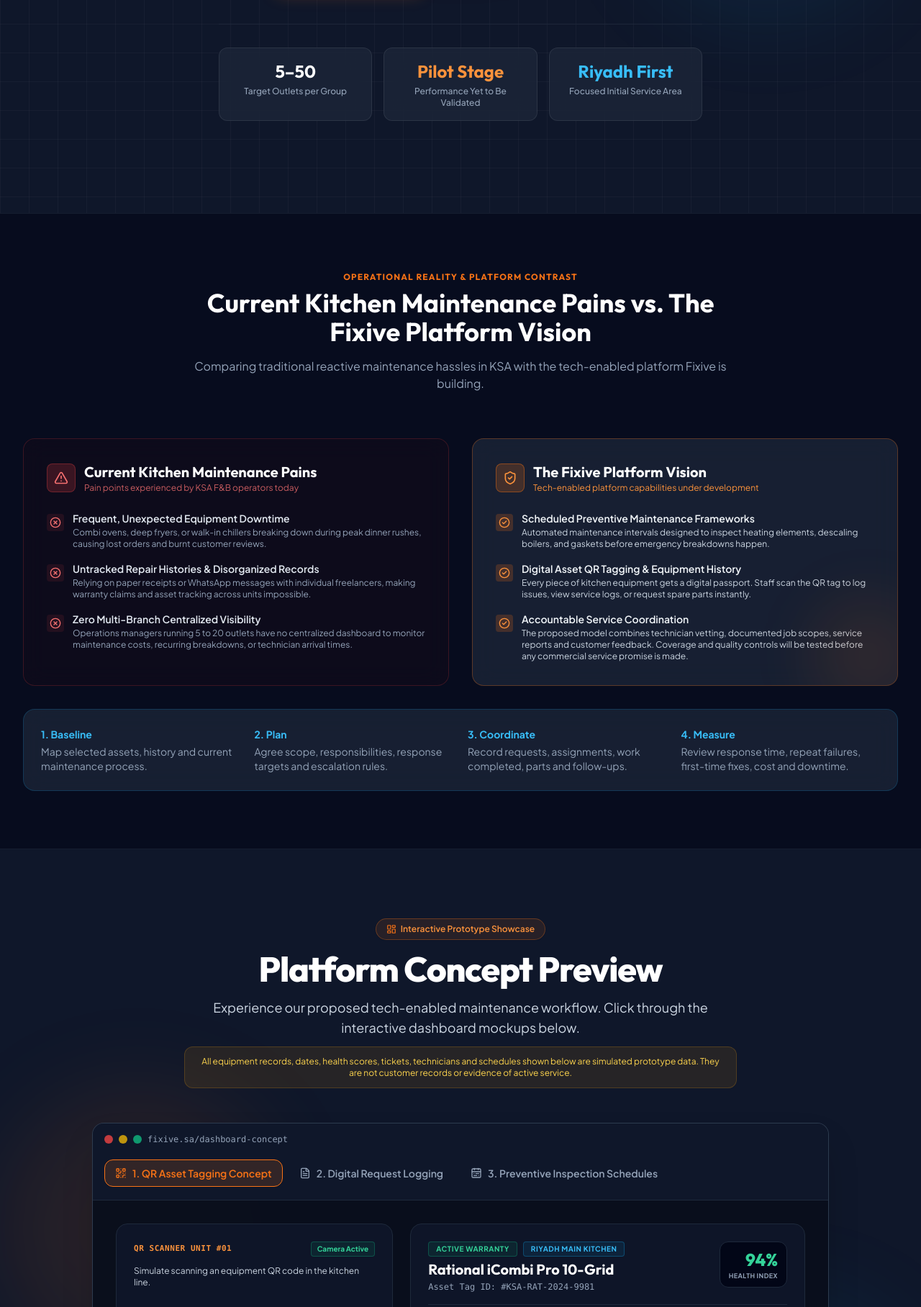
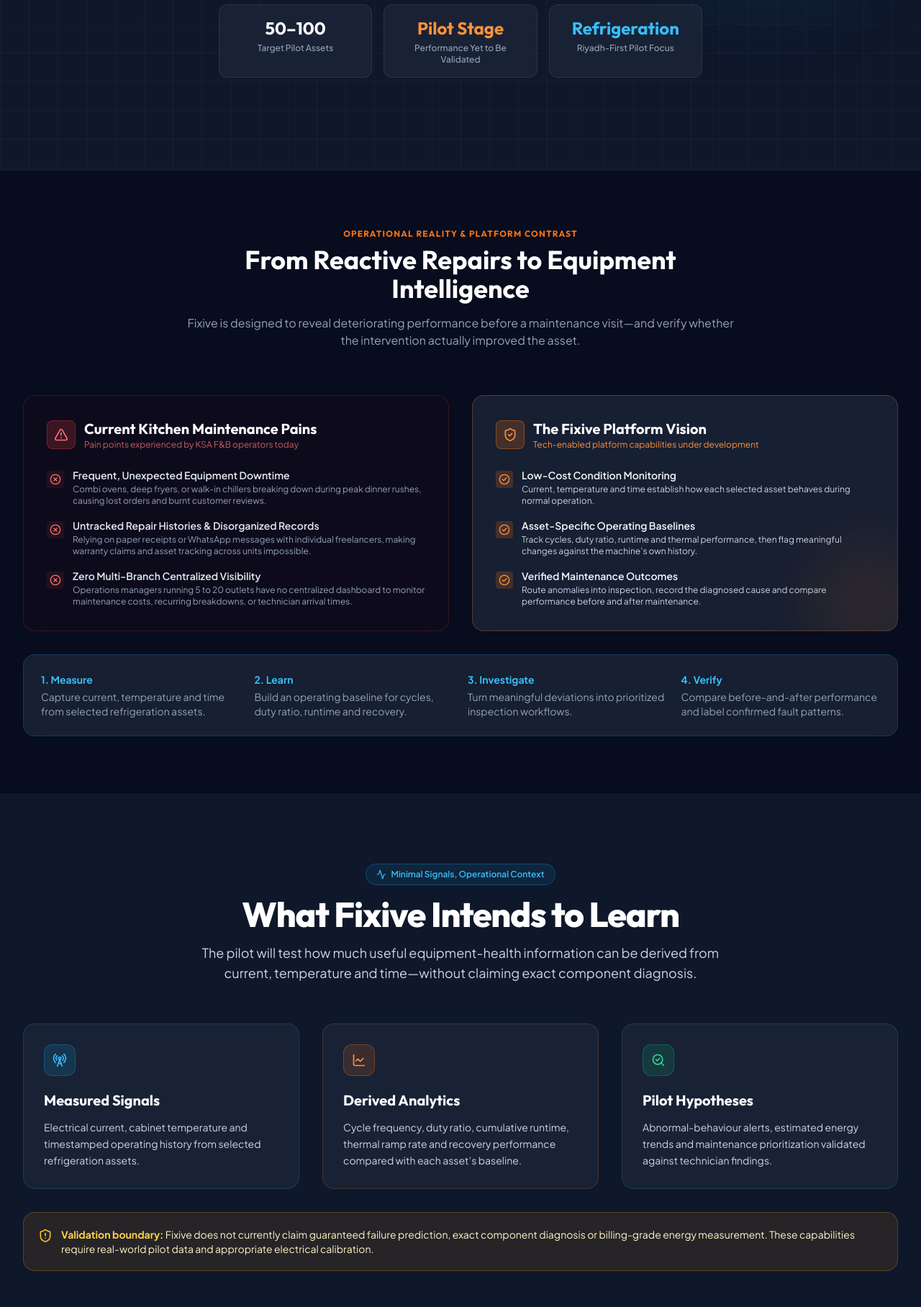
Before and after one commit to nihalmuhammad/fixive-website, a website: page index.html in a window 1280 px wide. Shown: the part 727-2543 px from the top of the page at 72% size. Drawn offline with nearby package versions, Linux system fonts and the light colour scheme.

Commit message:
position Fixive as equipment intelligence platform

```diff
--- a/app.js
+++ b/app.js
@@ -76,7 +76,7 @@ document.addEventListener('DOMContentLoaded', () => {
       const level = btn.getAttribute('data-severity');
       if (etaDisplay) {
         if (level === 'critical') {
-          etaDisplay.textContent = '⚡ 60-Min Guaranteed Response Target';
+          etaDisplay.textContent = '⚡ Critical-priority workflow (pilot hypothesis)';
           etaDisplay.className = 'text-xs font-semibold text-red-400 bg-red-500/10 px-3 py-1.5 rounded-md border border-red-500/30';
         } else if (level === 'high') {
           etaDisplay.textContent = '⏱️ Example response target (pilot hypothesis)';
--- a/index.html
+++ b/index.html
@@ -4,9 +4,9 @@
 <head>
   <meta charset="UTF-8">
   <meta name="viewport" content="width=device-width, initial-scale=1.0">
-  <title>Fixive | Commercial Kitchen Maintenance Pilot for Riyadh F&amp;B Groups</title>
+  <title>Fixive | Equipment Health Intelligence for Commercial Kitchens</title>
   <meta name="description"
-    content="Fixive is developing an accountable commercial kitchen maintenance platform for multi-outlet F&amp;B operators, beginning with pilot discovery in Riyadh.">
+    content="Fixive is developing equipment-health and maintenance intelligence for commercial kitchens using low-cost current and temperature monitoring, beginning with refrigeration pilots in Riyadh.">
 
   <!-- Google Fonts -->
   <link rel="preconnect" href="https://fonts.googleapis.com">
@@ -87,7 +87,7 @@
         <!-- Desktop Nav Links -->
         <nav class="hidden lg:flex items-center space-x-8 text-sm font-medium text-slate-300">
           <a href="#vision" class="hover:text-brand-400 transition-colors">The Vision</a>
-          <a href="#solution" class="hover:text-brand-400 transition-colors">Proposed Solution</a>
+          <a href="#solution" class="hover:text-brand-400 transition-colors">Equipment Intelligence</a>
           <a href="#preview" class="hover:text-brand-400 transition-colors">Concept Preview</a>
           <a href="#benefits" class="hover:text-brand-400 transition-colors">Pilot Programme</a>
         </nav>
@@ -160,14 +160,14 @@
           <!-- Hero Headline -->
           <h1
             class="text-4xl sm:text-5xl lg:text-6xl font-extrabold font-heading text-white tracking-tight leading-tight">
-            One accountable maintenance layer for every kitchen in your <span class="text-gradient-orange">restaurant group.</span>
+            Equipment health intelligence for <span class="text-gradient-orange">commercial kitchens.</span>
           </h1>
 
           <!-- Hero Subheadline -->
           <p class="mt-6 text-lg sm:text-xl text-slate-300 leading-relaxed font-normal">
-            <strong class="text-white font-semibold">Fixive</strong> is being designed for Saudi F&amp;B operators managing
-            5–50 outlets: one place to track equipment, plan preventive work, request repairs and measure service
-            performance. We are now inviting Riyadh operators to help validate the model.
+            <strong class="text-white font-semibold">Fixive</strong> combines low-cost current and temperature monitoring
+            with accountable maintenance workflows to identify abnormal equipment behaviour, prioritize intervention
+            and verify recovery after service. We are starting with commercial refrigeration pilots in Riyadh.
           </p>
 
           <!-- Hero CTAs -->
@@ -187,16 +187,16 @@
           <!-- Trust / Target Indicators -->
           <div class="mt-14 grid grid-cols-2 md:grid-cols-3 gap-4 max-w-2xl mx-auto pt-8 border-t border-slate-800/80">
             <div class="glass-card p-4 rounded-xl text-center">
-              <div class="text-2xl font-bold text-white font-heading">5–50</div>
-              <div class="text-xs text-slate-400 mt-1 font-medium">Target Outlets per Group</div>
+              <div class="text-2xl font-bold text-white font-heading">50–100</div>
+              <div class="text-xs text-slate-400 mt-1 font-medium">Target Pilot Assets</div>
             </div>
             <div class="glass-card p-4 rounded-xl text-center">
               <div class="text-2xl font-bold text-brand-400 font-heading">Pilot Stage</div>
               <div class="text-xs text-slate-400 mt-1 font-medium">Performance Yet to Be Validated</div>
             </div>
             <div class="glass-card p-4 rounded-xl text-center col-span-2 md:col-span-1">
-              <div class="text-2xl font-bold text-sky-400 font-heading">Riyadh First</div>
-              <div class="text-xs text-slate-400 mt-1 font-medium">Focused Initial Service Area</div>
+              <div class="text-2xl font-bold text-sky-400 font-heading">Refrigeration</div>
+              <div class="text-xs text-slate-400 mt-1 font-medium">Riyadh-First Pilot Focus</div>
             </div>
           </div>
 
@@ -212,10 +212,9 @@
         <div class="text-center max-w-3xl mx-auto mb-16">
           <h2 class="text-xs font-bold uppercase tracking-widest text-brand-500 mb-2">Operational Reality & Platform
             Contrast</h2>
-          <p class="text-3xl sm:text-4xl font-bold font-heading text-white">Current Kitchen Maintenance Pains vs. The
-            Fixive Platform Vision</p>
-          <p class="mt-4 text-slate-400 text-base">Comparing traditional reactive maintenance hassles in KSA with the
-            tech-enabled platform Fixive is building.</p>
+          <p class="text-3xl sm:text-4xl font-bold font-heading text-white">From Reactive Repairs to Equipment Intelligence</p>
+          <p class="mt-4 text-slate-400 text-base">Fixive is designed to reveal deteriorating performance before a
+            maintenance visit—and verify whether the intervention actually improved the asset.</p>
         </div>
 
         <div class="grid grid-cols-1 lg:grid-cols-2 gap-8">
@@ -292,9 +291,9 @@
                   <i data-lucide="check-circle-2" class="w-4 h-4"></i>
                 </div>
                 <div>
-                  <h4 class="text-sm font-semibold text-slate-100">Scheduled Preventive Maintenance Frameworks</h4>
-                  <p class="text-xs text-slate-300 mt-0.5">Automated maintenance intervals designed to inspect heating
-                    elements, descaling boilers, and gaskets before emergency breakdowns happen.</p>
+                  <h4 class="text-sm font-semibold text-slate-100">Low-Cost Condition Monitoring</h4>
+                  <p class="text-xs text-slate-300 mt-0.5">Current, temperature and time establish how each selected
+                    asset behaves during normal operation.</p>
                 </div>
               </li>
               <li class="flex items-start">
@@ -302,9 +301,9 @@
                   <i data-lucide="check-circle-2" class="w-4 h-4"></i>
                 </div>
                 <div>
-                  <h4 class="text-sm font-semibold text-slate-100">Digital Asset QR Tagging & Equipment History</h4>
-                  <p class="text-xs text-slate-300 mt-0.5">Every piece of kitchen equipment gets a digital passport.
-                    Staff scan the QR tag to log issues, view service logs, or request spare parts instantly.</p>
+                  <h4 class="text-sm font-semibold text-slate-100">Asset-Specific Operating Baselines</h4>
+                  <p class="text-xs text-slate-300 mt-0.5">Track cycles, duty ratio, runtime and thermal performance,
+                    then flag meaningful changes against the machine’s own history.</p>
                 </div>
               </li>
               <li class="flex items-start">
@@ -312,10 +311,9 @@
                   <i data-lucide="check-circle-2" class="w-4 h-4"></i>
                 </div>
                 <div>
-                  <h4 class="text-sm font-semibold text-slate-100">Accountable Service Coordination</h4>
-                  <p class="text-xs text-slate-300 mt-0.5">The proposed model combines technician vetting, documented
-                    job scopes, service reports and customer feedback. Coverage and quality controls will be tested
-                    before any commercial service promise is made.</p>
+                  <h4 class="text-sm font-semibold text-slate-100">Verified Maintenance Outcomes</h4>
+                  <p class="text-xs text-slate-300 mt-0.5">Route anomalies into inspection, record the diagnosed cause
+                    and compare performance before and after maintenance.</p>
                 </div>
               </li>
             </ul>
@@ -325,11 +323,57 @@
 
         <div class="mt-8 glass-card p-6 rounded-2xl border-sky-500/20">
           <div class="grid grid-cols-1 md:grid-cols-4 gap-5 text-sm">
-            <div><span class="text-sky-400 font-bold block mb-1">1. Baseline</span><span class="text-slate-400">Map selected assets, history and current maintenance process.</span></div>
-            <div><span class="text-sky-400 font-bold block mb-1">2. Plan</span><span class="text-slate-400">Agree scope, responsibilities, response targets and escalation rules.</span></div>
-            <div><span class="text-sky-400 font-bold block mb-1">3. Coordinate</span><span class="text-slate-400">Record requests, assignments, work completed, parts and follow-ups.</span></div>
-            <div><span class="text-sky-400 font-bold block mb-1">4. Measure</span><span class="text-slate-400">Review response time, repeat failures, first-time fixes, cost and downtime.</span></div>
+            <div><span class="text-sky-400 font-bold block mb-1">1. Measure</span><span class="text-slate-400">Capture current, temperature and time from selected refrigeration assets.</span></div>
+            <div><span class="text-sky-400 font-bold block mb-1">2. Learn</span><span class="text-slate-400">Build an operating baseline for cycles, duty ratio, runtime and recovery.</span></div>
+            <div><span class="text-sky-400 font-bold block mb-1">3. Investigate</span><span class="text-slate-400">Turn meaningful deviations into prioritized inspection workflows.</span></div>
+            <div><span class="text-sky-400 font-bold block mb-1">4. Verify</span><span class="text-slate-400">Compare before-and-after performance and label confirmed fault patterns.</span></div>
           </div>
+        </div>
+      </div>
+    </section>
+
+    <!-- EQUIPMENT INTELLIGENCE SECTION -->
+    <section id="intelligence" class="py-24 bg-navy-900 border-b border-slate-800/60">
+      <div class="max-w-7xl mx-auto px-4 sm:px-6 lg:px-8">
+        <div class="text-center max-w-3xl mx-auto mb-14">
+          <div class="inline-flex items-center px-3.5 py-1.5 rounded-full bg-sky-500/10 border border-sky-500/30 text-sky-400 text-xs font-semibold mb-4">
+            <i data-lucide="activity" class="w-3.5 h-3.5 mr-1.5"></i>
+            Minimal Signals, Operational Context
+          </div>
+          <h2 class="text-3xl sm:text-4xl lg:text-5xl font-extrabold font-heading text-white tracking-tight">What Fixive Intends to Learn</h2>
+          <p class="mt-4 text-slate-300 text-base sm:text-lg">The pilot will test how much useful equipment-health
+            information can be derived from current, temperature and time—without claiming exact component diagnosis.</p>
+        </div>
+
+        <div class="grid grid-cols-1 md:grid-cols-3 gap-8">
+          <div class="glass-card p-7 rounded-2xl border-sky-500/20">
+            <div class="w-11 h-11 rounded-xl bg-sky-500/15 border border-sky-500/30 flex items-center justify-center text-sky-400 mb-5">
+              <i data-lucide="radio-tower" class="w-5 h-5"></i>
+            </div>
+            <h3 class="text-xl font-bold text-white font-heading mb-3">Measured Signals</h3>
+            <p class="text-sm text-slate-300 leading-relaxed">Electrical current, cabinet temperature and timestamped operating history from selected refrigeration assets.</p>
+          </div>
+
+          <div class="glass-card p-7 rounded-2xl border-brand-500/20">
+            <div class="w-11 h-11 rounded-xl bg-brand-500/15 border border-brand-500/30 flex items-center justify-center text-brand-400 mb-5">
+              <i data-lucide="line-chart" class="w-5 h-5"></i>
+            </div>
+            <h3 class="text-xl font-bold text-white font-heading mb-3">Derived Analytics</h3>
+            <p class="text-sm text-slate-300 leading-relaxed">Cycle frequency, duty ratio, cumulative runtime, thermal ramp rate and recovery performance compared with each asset’s baseline.</p>
+          </div>
+
+          <div class="glass-card p-7 rounded-2xl border-emerald-500/20">
+            <div class="w-11 h-11 rounded-xl bg-emerald-500/15 border border-emerald-500/30 flex items-center justify-center text-emerald-400 mb-5">
+              <i data-lucide="search-check" class="w-5 h-5"></i>
+            </div>
+            <h3 class="text-xl font-bold text-white font-heading mb-3">Pilot Hypotheses</h3>
+            <p class="text-sm text-slate-300 leading-relaxed">Abnormal-behaviour alerts, estimated energy trends and maintenance prioritization validated against technician findings.</p>
+          </div>
+        </div>
+
+        <div class="mt-8 bg-amber-500/10 border border-amber-500/25 rounded-2xl p-5 text-sm text-amber-100 flex items-start gap-3">
+          <i data-lucide="shield-alert" class="w-5 h-5 text-amber-400 flex-shrink-0 mt-0.5"></i>
+          <p><strong class="text-amber-300">Validation boundary:</strong> Fixive does not currently claim guaranteed failure prediction, exact component diagnosis or billing-grade energy measurement. These capabilities require real-world pilot data and appropriate electrical calibration.</p>
         </div>
       </div>
     </section>
@@ -470,7 +514,7 @@
                     <!-- Asset Specs & Schedule Matrix -->
                     <div class="grid grid-cols-2 gap-3 mb-5 text-xs">
                       <div class="bg-slate-950 p-3 rounded-xl border border-slate-800">
-                        <span class="text-slate-400 block text-[10px] uppercase font-semibold">Last Certified
+                        <span class="text-slate-400 block text-[10px] uppercase font-semibold">Example Previous
                           Inspection</span>
                         <span class="text-slate-200 font-bold mt-0.5 block">14 July 2026</span>
                         <span class="text-[10px] text-slate-500 block">Tech: Master Unit #402</span>
@@ -713,7 +757,7 @@
                         <div>
                           <h5 class="text-white font-bold text-sm font-heading">Exhaust Hood Degreasing & Fire Safety
                             Compliance Audit</h5>
-                          <p class="text-slate-400 text-xs mt-0.5">Dammam Branch • Certified Extraction Maintenance Crew
+                          <p class="text-slate-400 text-xs mt-0.5">Dammam Branch • Example Extraction Maintenance Crew
                           </p>
                           <div class="flex items-center space-x-2 mt-2 text-[11px] text-slate-400">
                             <span class="bg-slate-900 px-2 py-0.5 rounded border border-slate-800">Duct
```
